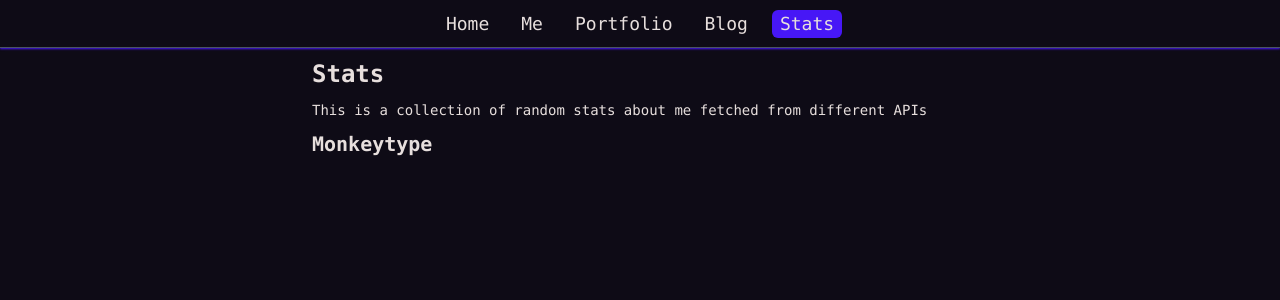
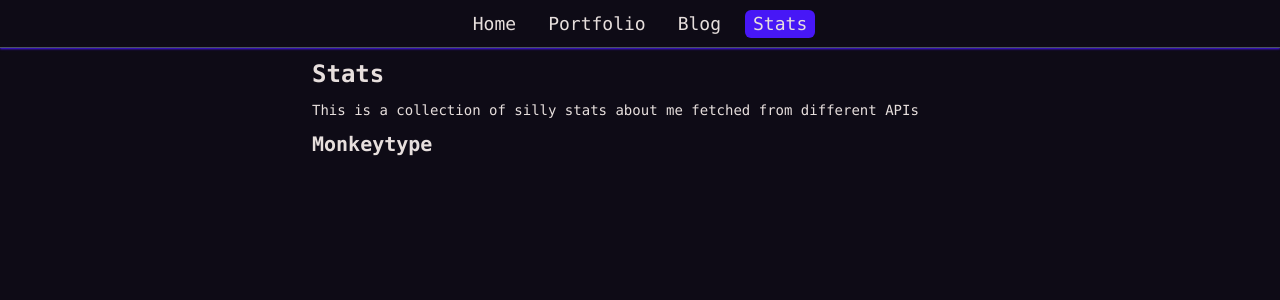
Before and after one commit to jakobkhansen/jakobhansen.dev, a Next.js app: page /stats in a window 1280 px wide. Shown: the top 300 px of the page. Built offline with nearby package versions, Linux system fonts and the light colour scheme; no server answers.

Commit message:
Remove about me

```diff
--- a/components/NavBar.tsx
+++ b/components/NavBar.tsx
@@ -27,7 +27,6 @@ export function NavBar() {
   return (
     <div className="mb-2 flex h-12 w-full items-center justify-center border-b border-gray-600 text-lg shadow-sm shadow-jewel">
       <NavBarItem href="/">Home</NavBarItem>
-      <NavBarItem href="/aboutme">Me</NavBarItem>
       <NavBarItem href="/portfolio">Portfolio</NavBarItem>
       <NavBarItem href="/blog">Blog</NavBarItem>
       <NavBarItem href="/stats">Stats</NavBarItem>
--- a/pages/aboutme/index.tsx
+++ /dev/null
@@ -1,5 +0,0 @@
-function AboutMe() {
-  return "About me";
-}
-
-export default AboutMe;
--- a/pages/stats/index.tsx
+++ b/pages/stats/index.tsx
@@ -11,8 +11,7 @@ export default function Stats() {
     <div className="mdx m-auto max-w-2xl">
       <h1>Stats</h1>
       <p>
-        This is a collection of random stats about me fetched from different
-        APIs
+        This is a collection of silly stats about me fetched from different APIs
       </p>
       {<Monkeytype />}
     </div>
```
Also changed, not shown: public/statspage.mdx (deleted, +0 -14 lines).
